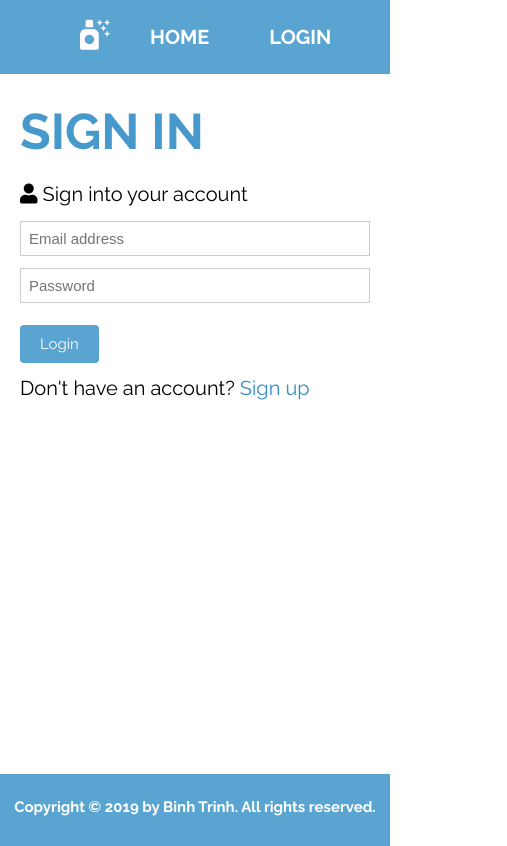
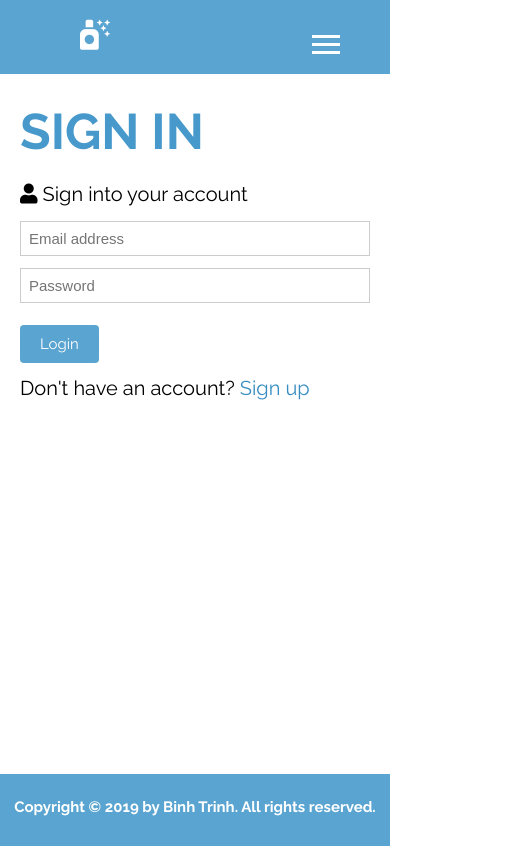
Before and after one commit to kyle-trinh/yelp-camp-react, a React (Create React App) app in the folder client/: page /login in a window 390 px wide. Shown: the whole page, 507 px wide, since content can reach past the window. Built offline with nearby package versions, Linux system fonts and the light colour scheme; no server answers; the HTML template or start-up script is replaced by a standard one.

Commit message:
Add responsive nav button

```diff
--- a/client/scss/App.scss
+++ b/client/scss/App.scss
@@ -1,4 +1,5 @@
 @import 'config';
+@import 'menu';
 @import 'animations';
 @import url('https://fonts.googleapis.com/css?family=Raleway:400,700&display=swap');
 
--- a/client/src/App.css
+++ b/client/src/App.css
@@ -1,3 +1,27 @@
+@import url("https://fonts.googleapis.com/css?family=Raleway:400,700&display=swap");
+.menu-btn {
+  position: absolute;
+  z-index: 3;
+  right: 50px;
+  top: 35px;
+  display: none;
+  cursor: pointer;
+  transition: all 0.5s ease-out; }
+  .menu-btn .btn-line {
+    width: 28px;
+    height: 3px;
+    background-color: #fff;
+    margin: 0 0 5px 0;
+    transition: all 0.5s ease-out; }
+  .menu-btn.close {
+    transform: rotate(180deg); }
+    .menu-btn.close .btn-line:nth-child(1) {
+      transform: rotate(45deg) translate(5px, 5px); }
+    .menu-btn.close .btn-line:nth-child(2) {
+      opacity: 0; }
+    .menu-btn.close .btn-line:nth-child(3) {
+      transform: rotate(-45deg) translate(7px, -6px); }
+
 /*!
  * animate.css -https://daneden.github.io/animate.css/
  * Version - 3.7.2
@@ -5,7 +29,6 @@
  *
  * Copyright (c) 2019 Daniel Eden
  */
-@import url("https://fonts.googleapis.com/css?family=Raleway:400,700&display=swap");
 @-webkit-keyframes bounce {
   from,
   20%,
@@ -3065,7 +3088,27 @@ footer {
       width: 100%;
       margin: 0 auto; }
     .campground-detail-section .campground-detail-content {
-      text-align: center; } }
+      text-align: center; }
+  .menu-btn {
+    display: block; }
+  .menu {
+    align-items: flex-start;
+    justify-content: flex-start; }
+    .menu .menu-nav {
+      flex-direction: column;
+      margin-left: 2rem;
+      opacity: 0;
+      visibility: hidden;
+      height: 0px;
+      transition: all 0.5s ease-out; }
+      .menu .menu-nav.show {
+        opacity: 1;
+        visibility: visible;
+        height: 100%; }
+      .menu .menu-nav .nav-item {
+        margin-bottom: 1rem; }
+        .menu .menu-nav .nav-item .nav-link {
+          padding: 0.6rem 1.2rem; } }
 
 @media screen and (max-width: 500px) {
   .section-campgrounds .campgrounds-container {
--- a/client/src/components/layout/Navbar.js
+++ b/client/src/components/layout/Navbar.js
@@ -1,9 +1,11 @@
-import React, { Fragment } from 'react';
+import React, { Fragment, useState } from 'react';
 import { Link } from 'react-router-dom';
 import { connect } from 'react-redux';
 import { logout } from '../../actions/auth';
 
 const Navbar = ({ className, logout, auth: { isAuthenticated, loading } }) => {
+  const [closeBtn, setCloseBtn] = useState(false);
+
   const authLinks = (
     <ul className="menu-nav">
       <li className="nav-item">
@@ -21,7 +23,7 @@ const Navbar = ({ className, logout, auth: { isAuthenticated, loading } }) => {
   );
 
   const guestLinks = (
-    <ul className="menu-nav">
+    <ul className={closeBtn ? 'menu-nav show' : 'menu-nav'}>
       <li className="nav-item">
         <Link to="/" className="nav-link">
           Home
@@ -48,6 +50,15 @@ const Navbar = ({ className, logout, auth: { isAuthenticated, loading } }) => {
         {!loading ? (
           <Fragment>{isAuthenticated ? authLinks : guestLinks}</Fragment>
         ) : null}
+        <div
+          className={closeBtn ? 'menu-btn close' : 'menu-btn'}
+          onClick={() => {
+            setCloseBtn(!closeBtn);
+          }}>
+          <div className="btn-line" />
+          <div className="btn-line" />
+          <div className="btn-line" />
+        </div>
       </nav>
     </Fragment>
   );
```
Also changed, not shown: client/scss/_mobile.scss (+30 -0 lines).
